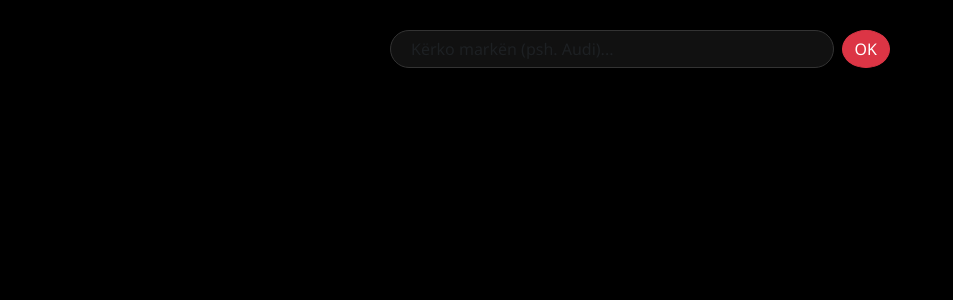
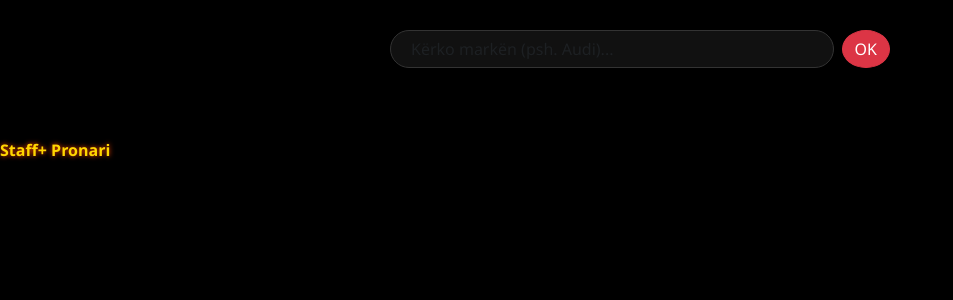
Before and after one commit to amarildobabaj3-dev/veseli-motors, a Flask app: page /salloni in a window 1280 px wide. Shown: the part 80-380 px from the top of the page, without its empty margins (0-953 px from the left). Run offline with Flask 3, Linux system fonts and the light colour scheme; the visitor is signed in with stand-in values (Sample User, id 1).

Commit message:
Rregullimi i adminit dhe butonave

```diff
--- a/app.py
+++ b/app.py
@@ -5,7 +5,7 @@
 app = Flask(__name__)
 app.secret_key = 'veseli_motors_premium_key'
 
-# LIDHJA ME DATABASE (Marrë nga fotoja jote e dytë)
+# LIDHJA ME DATABASE
 app.config['SQLALCHEMY_DATABASE_URI'] = os.environ.get('DATABASE_URL')
 if app.config['SQLALCHEMY_DATABASE_URI'] and app.config['SQLALCHEMY_DATABASE_URI'].startswith("postgres://"):
     app.config['SQLALCHEMY_DATABASE_URI'] = app.config['SQLALCHEMY_DATABASE_URI'].replace("postgres://", "postgresql://", 1)
@@ -18,7 +18,7 @@
     username = db.Column(db.String(50), unique=True, nullable=False)
     password = db.Column(db.String(100), nullable=False)
 
-# MODELI I MAKINËS ME WHATSAPP DHE RENDITJE
+# MODELI I MAKINËS
 class Makina(db.Model):
     id = db.Column(db.Integer, primary_key=True)
     marka = db.Column(db.String(50))
@@ -28,13 +28,13 @@
     karburanti = db.Column(db.String(20))
     kambio = db.Column(db.String(20))
     kilometrat = db.Column(db.String(50))
-    celulari = db.Column(db.String(20)) # Këtu shkruhet numri i WhatsApp
+    celulari = db.Column(db.String(20)) # Numri i WhatsApp
     foto1 = db.Column(db.Text)
     foto2 = db.Column(db.Text)
     foto3 = db.Column(db.Text)
     foto4 = db.Column(db.Text)
     pershkrimi = db.Column(db.Text)
-    user_id = db.Column(db.Integer) # Për të ditur kush e hodhi
+    user_id = db.Column(db.Integer)
 
 @app.route('/')
 def home():
@@ -52,19 +52,26 @@
 @app.route('/login', methods=['GET', 'POST'])
 def login():
     if request.method == 'POST':
-        user = Perdoruesi.query.filter_by(username=request.form['username'], password=request.form['password']).first()
+        u = request.form['username']
+        p = request.form['password']
+        user = Perdoruesi.query.filter_by(username=u, password=p).first()
         if user:
             session['user_id'] = user.id
             session['username'] = user.username
-            # Kontrolli për Adminin (Ti)
-            if user.username == 'pronari' and user.password == 'saadi123':
+            # Këtu verifikohet admini
+            if u == 'pronari' and p == 'saadi123':
                 session['is_admin'] = True
             return redirect(url_for('home'))
     return render_template('login.html')
 
+@app.route('/logout')
+def logout():
+    session.clear()
+    return redirect(url_for('home'))
+
 @app.route('/salloni')
 def salloni():
-    # RENDITJA: Viti më i ri del i pari (psh 2026 i pari)
+    # Renditja: Viti më i ri del i pari
     makinat = Makina.query.order_by(Makina.viti.desc()).all()
     return render_template('salloni.html', makinat=makinat)
 
@@ -72,7 +79,6 @@
 def shto_makine():
     if 'user_id' not in session:
         return redirect(url_for('login'))
-
     if request.method == 'POST':
         reja = Makina(
             marka=request.form['marka'], modeli=request.form['modeli'],
@@ -91,7 +97,7 @@
 @app.route('/fshij/<int:id>')
 def fshij_makine(id):
     makina = Makina.query.get_or_4_0_4(id)
-    # VETËM PRONARI OSE AI QË E HODHI MUND TA FSHIJË
+    # Vetëm admini ose ai që e ka hedhur makinën mund ta fshijë
     if session.get('is_admin') or (session.get('user_id') == makina.user_id):
         db.session.delete(makina)
         db.session.commit()
@@ -105,4 +111,10 @@
 if __name__ == '__main__':
     with app.app_context():
         db.create_all()
+        # Krijimi i llogarisë tënde automatikisht
+        admin = Perdoruesi.query.filter_by(username='pronari').first()
+        if not admin:
+            admin_i_ri = Perdoruesi(username='pronari', password='saadi123')
+            db.session.add(admin_i_ri)
+            db.session.commit()
     app.run(debug=True)
--- a/templates/salloni.html
+++ b/templates/salloni.html
@@ -68,3 +68,10 @@
     </div>
 </body>
 </html>
+{% if session.get('is_admin') %}
+  <span style="color: gold; font-weight: bold; text-shadow: 0 0 5px #ff4500;">
+    Staff+ Pronari
+  </span>
+{% elif session.get('username') %}
+  <span style="color: white;">Mirëseveve, {{ session['username'] }}</span>
+{% endif %}
```
